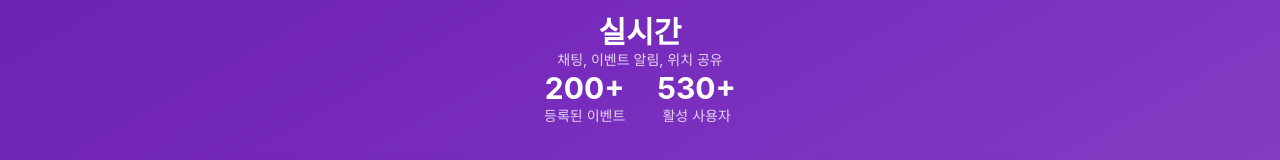
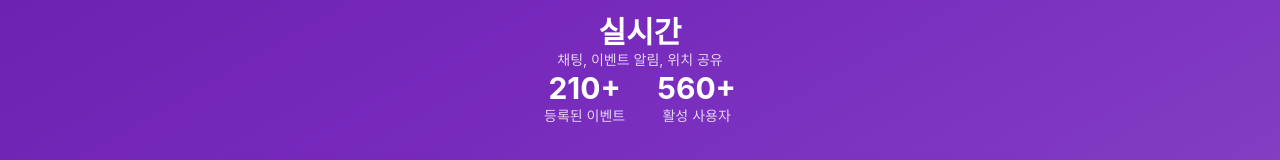
Before and after one commit to subinkr/anyfesta-homepage, a React (Create React App) app: page / in a window 1280 px wide. Shown: the part 455-615 px from the top of the page. Built offline with nearby package versions, Linux system fonts and the light colour scheme; the HTML template or start-up script is replaced by a standard one.

Commit message:
Update HomePage.tsx

```diff
--- a/src/pages/HomePage.tsx
+++ b/src/pages/HomePage.tsx
@@ -34,11 +34,11 @@ const HomePage: React.FC = () => {
             </div>
             <div className="flex flex-wrap justify-center gap-8 mb-10">
               <div className="text-center">
-                <div className="text-3xl font-bold text-white">200+</div>
+                <div className="text-3xl font-bold text-white">210+</div>
                 <div className="text-white/80 text-sm">등록된 이벤트</div>
               </div>
               <div className="text-center">
-                <div className="text-3xl font-bold text-white">530+</div>
+                <div className="text-3xl font-bold text-white">560+</div>
                 <div className="text-white/80 text-sm">활성 사용자</div>
               </div>
             </div>
```
